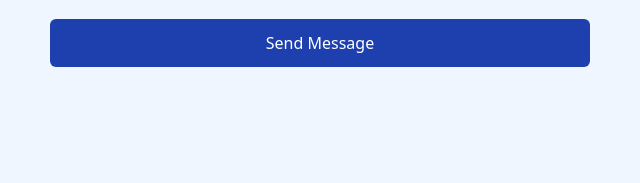
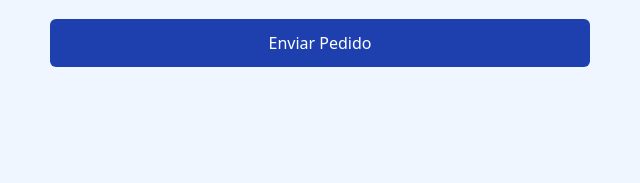
Before and after one commit to Melmoth616/Mangawa, a website: page pedidos.html in a window 1280 px wide. Shown: the part 769-952 px from the top of the page, 638-1278 px from the left. Drawn offline with Linux system fonts and the light colour scheme.

Commit message:
Update pedidos.html

```diff
--- a/pedidos.html
+++ b/pedidos.html
@@ -171,7 +171,7 @@
                                 </div>
                             </div>
                             <div class="text-center">
-                                <button type="submit" class="w-full bg-blue-800 text-white px-6 py-3 font-xl rounded-md sm:mb-0">Send Message</button>
+                                <button type="submit" class="w-full bg-blue-800 text-white px-6 py-3 font-xl rounded-md sm:mb-0">Enviar Pedido</button>
                             </div>
                         </form>
                     </div>
```
